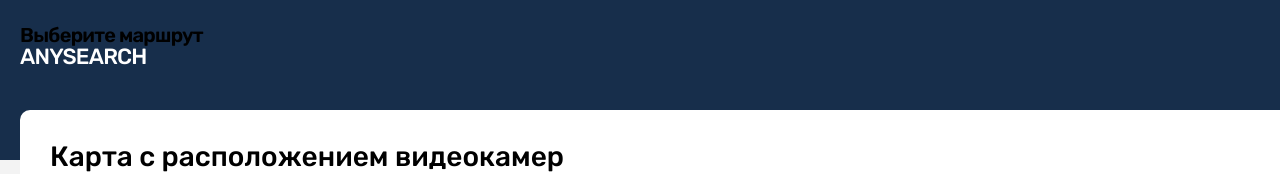
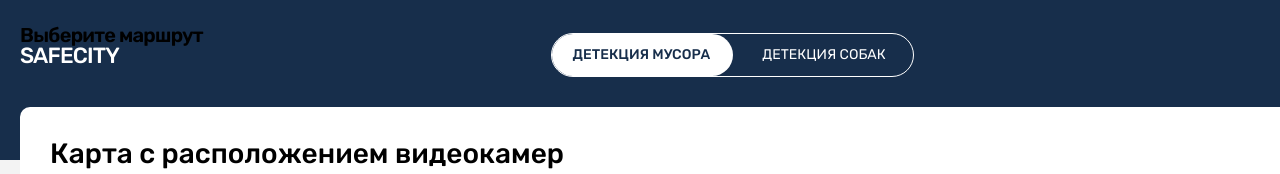
Before and after one commit to Zayac11/RT-Hack-2021-RealityX-Frontend, a React (Create React App) app: page / in a window 1280 px wide. Shown: the top 174 px of the page. Built offline with nearby package versions, Linux system fonts and the light colour scheme; no server answers.

Commit message:
ui fixes

```diff
--- a/src/components/Container/Rubbish/Rubbish.module.scss
+++ b/src/components/Container/Rubbish/Rubbish.module.scss
@@ -30,16 +30,55 @@
 }
 
 .logout {
+    @include flexible();
     cursor: pointer;
-    padding: 11px 40px;
-    border-radius: 23.5px;
     font-size: 16px;
     font-weight: 500;
     letter-spacing: -0.58px;
-    background-color: #fff;
-    color: $background-top-color;
+    color: #fff;
+    & img {
+        display: block;
+        margin-left: 6px;
+        position: relative;
+    }
 }
 
+.links {
+    @include flexible();
+    padding: 0 27px 0 0;
+    border-radius: 23.5px;
+    border: solid 1px #fff;
+}
+
+.current {
+    cursor: pointer;
+    padding: 11px 23px 11px 21px;
+    border-radius: 23.5px;
+    background-color: #fff;
+    font-size: 14px;
+    font-weight: 500;
+    line-height: 1.43;
+    text-align: center;
+    color: #172e4b;
+    margin-right: 29px;
+    animation: current 2s;
+}
+
+@keyframes current {
+    from {
+        background-color: #172e4b;
+        color: white;
+    }
+    to {
+        color: #172e4b;
+        background-color: #fff;
+    }
+}
+
+.link {
+    color: white;
+    display: block;
+}
 .mapContainer {
     border-radius: 10px;
     width: 100%;
--- a/src/components/Container/Rubbish/Rubbish.tsx
+++ b/src/components/Container/Rubbish/Rubbish.tsx
@@ -1,6 +1,7 @@
 import React, {useEffect, useState} from 'react';
 import s from './Rubbish.module.scss'
 import {motion} from "framer-motion";
+import logout from '../../../assets/images/logout.svg'
 import {useDispatch, useSelector} from "react-redux";
 import {AppStateType} from "../../../redux/redux-store";
 import {getCameras, updateCameras} from "../../../redux/rubbish-reducer";
@@ -44,10 +45,19 @@
                     <div className={s.top}>
                         <div className={s.topInner}>
                             <NavLink to='/' className={s.name}>
-                                ANYSEARCH
+                                SAFECITY
                             </NavLink>
+                            <div className={s.links}>
+                                <div className={s.current}>
+                                    ДЕТЕКЦИЯ МУСОРА
+                                </div>
+                                <NavLink className={s.link} to='/'>
+                                    ДЕТЕКЦИЯ СОБАК
+                                </NavLink>
+                            </div>
                             <div className={s.logout}>
                                 Выйти
+                                <img src={logout} alt='logout' />
                             </div>
                         </div>
                         <motion.div className={s.mapContainer} variants={animationItem}>
--- a/src/components/Container/RubbishRoute/RubbishRoute.module.scss
+++ b/src/components/Container/RubbishRoute/RubbishRoute.module.scss
@@ -29,16 +29,55 @@
     letter-spacing: -0.8px;
     color: #fff;
 }
-
 .logout {
+    @include flexible();
     cursor: pointer;
-    padding: 11px 40px;
-    border-radius: 23.5px;
     font-size: 16px;
     font-weight: 500;
     letter-spacing: -0.58px;
+    color: #fff;
+    & img {
+        display: block;
+        margin-left: 6px;
+        position: relative;
+    }
+}
+
+.links {
+    @include flexible();
+    padding: 0 27px 0 0;
+    border-radius: 23.5px;
+    border: solid 1px #fff;
+}
+
+.current {
+    cursor: pointer;
+    padding: 11px 23px 11px 21px;
+    border-radius: 23.5px;
     background-color: #fff;
-    color: $background-top-color;
+    font-size: 14px;
+    font-weight: 500;
+    line-height: 1.43;
+    text-align: center;
+    color: #172e4b;
+    margin-right: 29px;
+    animation: current 2s;
+}
+
+@keyframes current {
+    from {
+        background-color: #172e4b;
+        color: white;
+    }
+    to {
+        color: #172e4b;
+        background-color: #fff;
+    }
+}
+
+.link {
+    color: white;
+    display: block;
 }
 
 .mapContainer {
--- a/src/components/Container/RubbishRoute/RubbishRoute.tsx
+++ b/src/components/Container/RubbishRoute/RubbishRoute.tsx
@@ -30,8 +30,16 @@
                 <div className={s.top}>
                     <div className={s.topInner}>
                         <NavLink to='/' className={s.name}>
-                            ANYSEARCH
+                            SAFECITY
                         </NavLink>
+                        <div className={s.links}>
+                            <div className={s.current}>
+                                ДЕТЕКЦИЯ МУСОРА
+                            </div>
+                            <NavLink className={s.link} to='/'>
+                                ДЕТЕКЦИЯ СОБАК
+                            </NavLink>
+                        </div>
                         <div className={s.logout}>
                             Выйти
                         </div>
--- a/src/components/Login/Login.tsx
+++ b/src/components/Login/Login.tsx
@@ -44,7 +44,7 @@
                     </div>
                     <div className={s.photoContainer}>
                         <img className={s.photo} src={back} alt='city' />
-                        <h1 className={s.title}>ANYSEARCH</h1>
+                        <h1 className={s.title}>SAFECITY</h1>
                         <div className={s.subtitle}>Фокус на ваше благополучие</div>
                     </div>
                 </div>
```
Also changed, not shown: src/assets/images/logout.svg (added).
